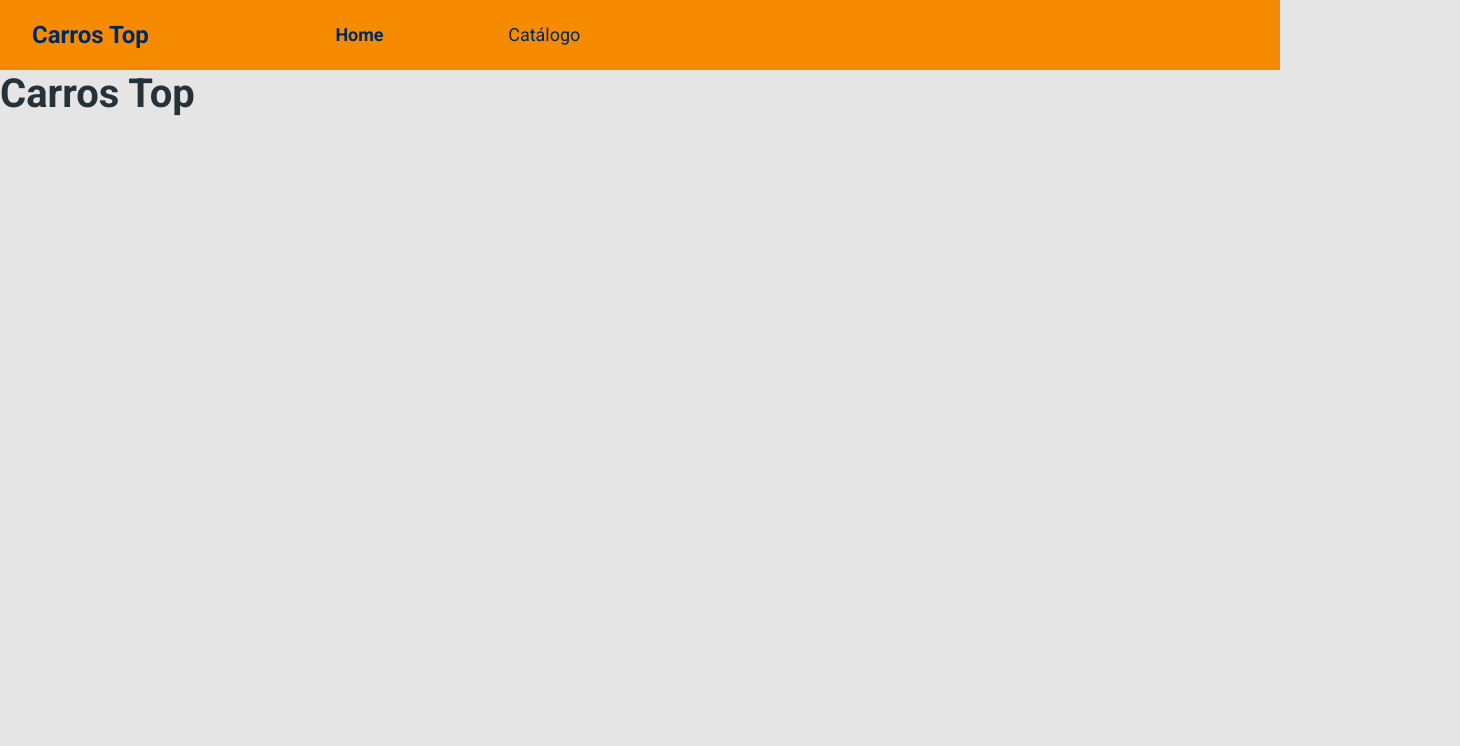
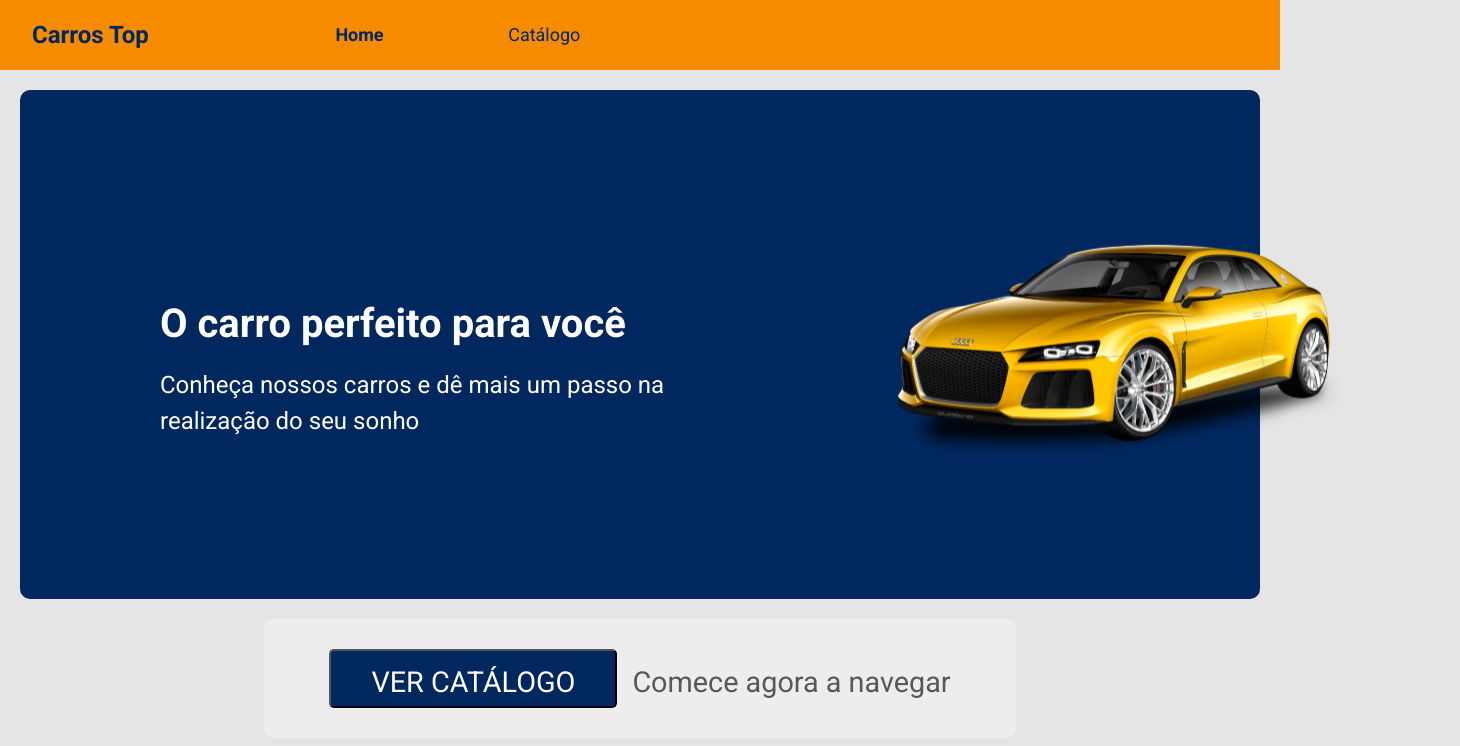
Before and after one commit to rsbettini/bds07, a React (Create React App) app in the folder frontweb/: page / in a window 1280 px wide. Shown: the top 746 px of the page, 1460 px wide, since content can reach past the window. Built offline with nearby package versions, Linux system fonts and the light colour scheme.

Commit message:
Home stylling

```diff
--- a/frontweb/src/App.tsx
+++ b/frontweb/src/App.tsx
@@ -1,13 +1,11 @@
+import Home from "pages/Home";
+
 import "./assets/styles/custom.scss";
 import "./App.css";
-import Navbar from "components/Navbar";
 
 function App() {
   return (
-    <>
-    <Navbar />
-    <h1> Carros Top</h1>
-    </>
+    <Home />
   );
 }
 
--- /dev/null
+++ b/frontweb/src/components/ButtonHome/index.tsx
@@ -0,0 +1,18 @@
+import './styles.css';
+
+const ButtonHome = () => {
+  return (
+    <div className="btn-home-container">
+      <div className="btn-home-card">
+        <div className="btn-home-content-container">
+          <button>
+            <p>VER CATÁLOGO</p>
+          </button>
+          <span>Comece agora a navegar</span>
+        </div>
+      </div>
+    </div>
+  );
+};
+
+export default ButtonHome;
--- /dev/null
+++ b/frontweb/src/components/ButtonHome/styles.css
@@ -0,0 +1,92 @@
+.btn-home-container {
+  display: flex;
+  justify-content: center;
+  align-items: center;
+  padding: 0px 10px;
+}
+
+.btn-home-card {
+  background-color: #ededed;
+  border-radius: 10px;
+}
+
+.btn-home-content-container {
+  padding: 0px 60px;
+}
+
+.btn-home-content-container button {
+  height: 10px;
+  padding: 5px 20px 20px 20px;
+  margin: 30px 40px 30px 5px;
+  background-color: #00285f;
+  border-radius: 5px;
+}
+
+.btn-home-content-container p {
+  text-align: left;
+  font-size: 10px;
+  color: #fff;
+}
+
+.btn-home-content-container span {
+  color: #585858;
+  font-size: 12px;
+  padding: 0px 0px 12px 0px;
+  margin: 5px 5px 5px -25px;
+}
+
+@media (min-width: 576px) {
+  .btn-home-content-container p {
+    font-size: 1em;
+  }
+
+  .btn-home-content-container button {
+    padding: 10px 40px 30px 40px;
+  }
+
+  .btn-home-content-container span {
+    font-size: 1em;
+  }
+}
+
+@media (min-width: 768px) {
+  .btn-home-content-container p {
+    font-size: 1.2em;
+  }
+
+  .btn-home-content-container button {
+    padding: 10px 40px 35px 40px;
+  }
+
+  .btn-home-content-container span {
+    font-size: 1.2em;
+  }
+}
+
+@media (min-width: 992px) {
+  .btn-home-content-container p {
+    font-size: 1.5em;
+  }
+
+  .btn-home-content-container button {
+    padding: 10px 40px 40px 40px;
+  }
+
+  .btn-home-content-container span {
+    font-size: 1.5em;
+  }
+}
+
+@media (min-width: 1280px) {
+  .btn-home-content-container p {
+    font-size: 1.8em;
+  }
+
+  .btn-home-content-container button {
+    padding: 10px 40px 45px 40px;
+  }
+
+  .btn-home-content-container span {
+    font-size: 1.8em;
+  }
+}
--- a/frontweb/src/components/Navbar/styles.css
+++ b/frontweb/src/components/Navbar/styles.css
@@ -1,7 +1,3 @@
-
-
-
-
 .main-nav {
     padding-left: 20px;
     min-height: 70px;
--- /dev/null
+++ b/frontweb/src/pages/Home/index.tsx
@@ -0,0 +1,32 @@
+import { ReactComponent as MainImage } from 'assets/images/car-header.svg';
+import ButtonHome from 'components/ButtonHome';
+import Navbar from 'components/Navbar';
+
+import './styles.css';
+
+const Home = () => {
+  return (
+    <>
+      <Navbar />
+      <div className="home-container">
+        <div className="home-card">
+          <div className="home-content-container">
+            <h1>O carro perfeito para você</h1>
+            <p>
+              Conheça nossos carros e dê mais um passo na realização do seu
+              sonho
+            </p>
+          </div>
+          <div className="home-image-container">
+            <MainImage />
+          </div>
+        </div>
+      </div>
+      <div>
+        <ButtonHome />
+      </div>
+    </>
+  );
+};
+
+export default Home;
--- /dev/null
+++ b/frontweb/src/pages/Home/styles.css
@@ -0,0 +1,137 @@
+.home-container {
+  padding: 10px;
+  font-size: 22px;
+  text-align: center;
+  background-color: #e5e5e5;
+}
+
+.home-card {
+  display: flex;
+  flex-direction: column-reverse;
+  background-color: #00285f;
+  border-radius: 10px;
+}
+
+.home-content-container {
+  display: flex;
+  flex-direction: column;
+  align-items: center;
+  padding: 0px 20px 15px 20px;
+}
+
+.home-content-container h1 {
+  color: #fff;
+  width: 260px;
+  font-size: 1em;
+}
+
+.home-content-container p {
+  color: #fff;
+  width: 260px;
+  font-size: 0.5em;
+}
+
+.home-image-container {
+  padding: 20px 40px;
+}
+
+.home-image-container svg {
+  width: auto;
+  height: auto;
+}
+
+@media (min-width: 576px) {
+  .home-container {
+    padding: 20px;
+    font-size: 36px;
+  }
+
+  .home-content-container {
+    margin: 0px 30px;
+  }
+
+  .home-content-container h1 {
+    width: 540px;
+  }
+
+  .home-content-container p {
+    width: 540px;
+    font-size: 18px;
+    margin: 0px 55px 40px 55px;
+    padding: 0px 60px;
+  }
+
+  .home-image-container {
+    padding: 20px 100px;
+  }
+
+  .home-image-container svg {
+    width: 350px;
+  }
+}
+
+@media (min-width: 768px) {
+  .home-image-container {
+    padding: 40px 80px;
+  }
+
+  .home-content-container {
+    padding-bottom: 20px;
+  }
+}
+
+@media (min-width: 992px) {
+  .home-container {
+    font-size: 40px;
+    padding: 20px;
+  }
+
+  .home-image-container svg {
+    width: 500px;
+  }
+
+  .home-content-container h1 {
+    width: 700px;
+    margin-bottom: 0px;
+  }
+
+  .home-content-container p {
+    width: 700px;
+    margin-bottom: 60px;
+  }
+}
+
+@media (min-width: 1280px) {
+  .home-card {
+    flex-direction: row;
+    justify-content: space-around;
+    padding: calc(((85vh - 480px) / 2) - 20px) 0;
+  }
+
+  .home-content-container {
+    width: 700px;
+    padding: 40px 10px;
+    align-items: flex-start;
+    text-align: left;
+    align-content: space-between;
+    flex-flow: wrap;
+  }
+
+  .home-content-container h1 {
+    text-align: left;
+    padding: 20px 80px 0px 80px;
+    margin: 70px 20px -100px;
+  }
+
+  .home-content-container p {
+    text-align: left;
+    padding: 0px 0px 0px 80px;
+    margin: 0px 0px 40px 20px;
+    font-size: 0.6em;
+  }
+
+  .home-image-container svg {
+    width: 520px;
+    padding: 0px 40px 0px 30px;
+  }
+}
```
Also changed, not shown: frontweb/src/assets/images/car-header.svg (added).
